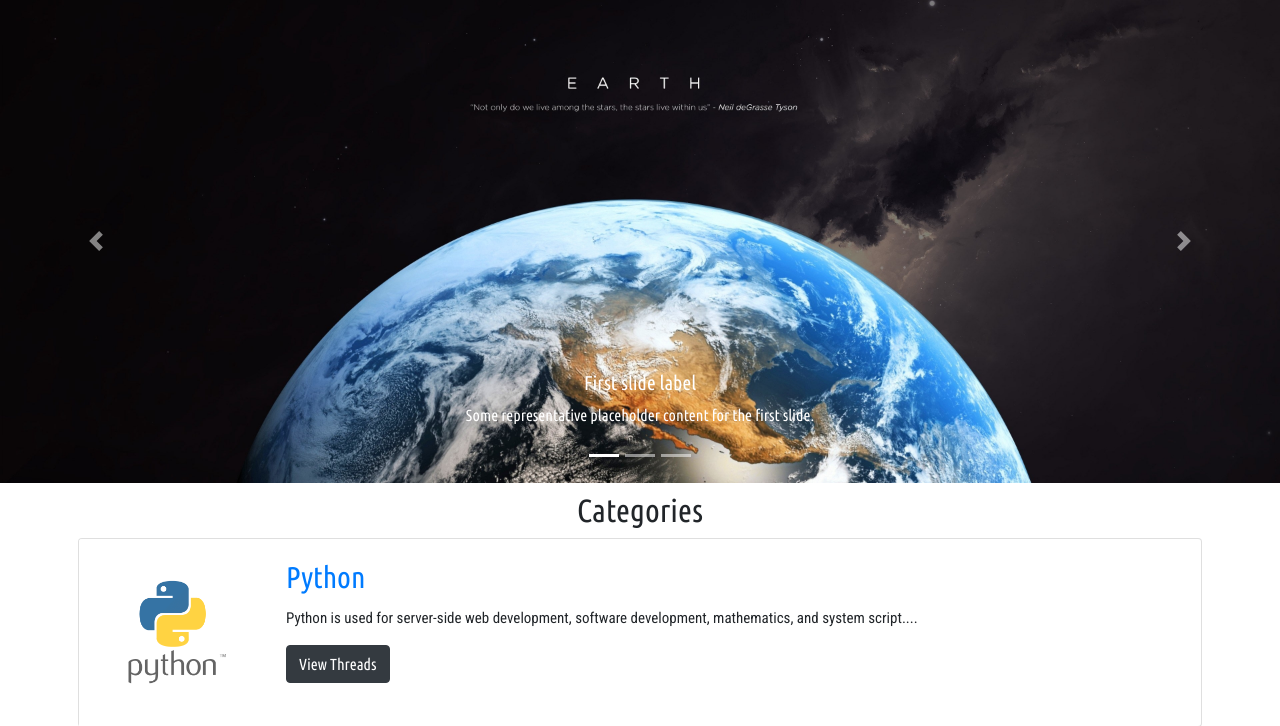
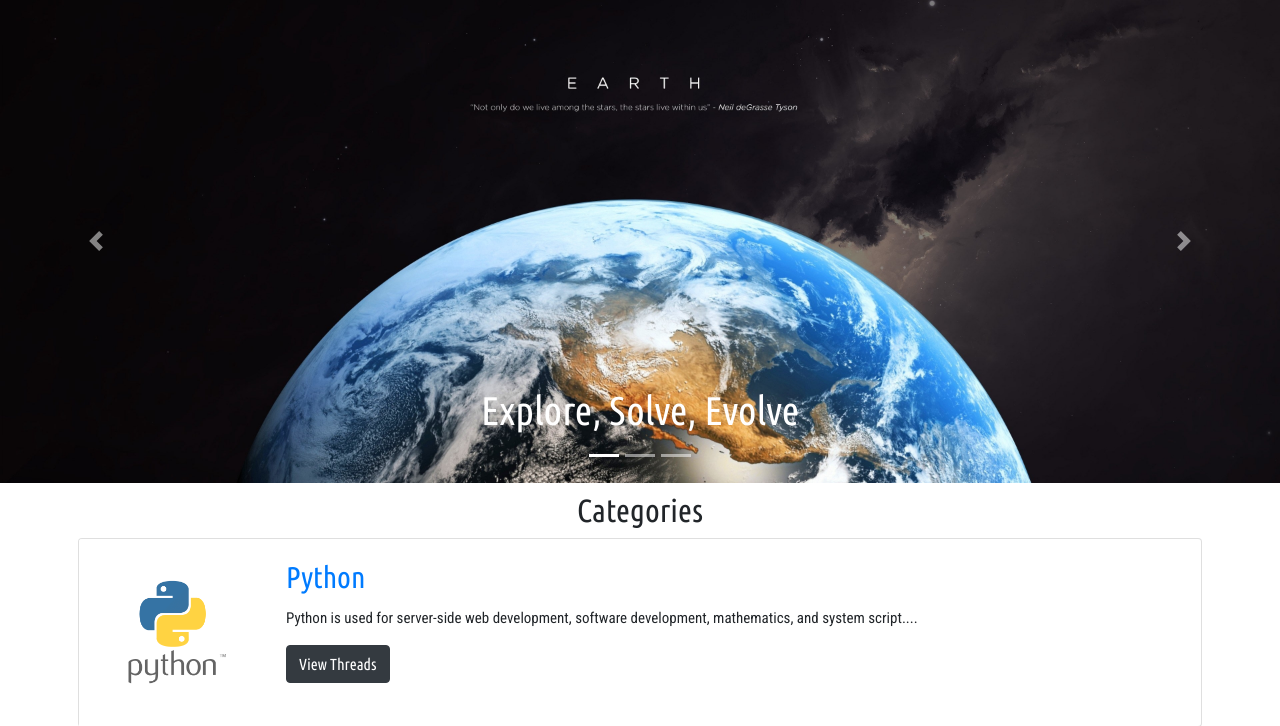
Before and after one commit to andrul01/Atex, a PHP site: page / in a window 1280 px wide. Shown: the part 72-798 px from the top of the page. Run offline with PHP 8.4, Linux system fonts and the light colour scheme; data comes from the database, SQL or seed files in the repository.

Commit message:
carousel taglines updated

```diff
--- a/index.php
+++ b/index.php
@@ -34,22 +34,20 @@
             <div class="carousel-item active">
                 <img src="./Img/cover1.jpg" class="d-block w-100" alt="...">
                 <div class="carousel-caption d-none d-md-block">
-                    <h5>First slide label</h5>
-                    <p>Some representative placeholder content for the first slide.</p>
+                    <h1>Explore, Solve, Evolve</h1>
                 </div>
             </div>
             <div class="carousel-item ">
                 <img src="./Img/cover2.jpg" class="d-block w-100" alt="...">
                 <div class="carousel-caption d-none d-md-block">
-                    <h5>Second slide label</h5>
-                    <p>Some representative placeholder content for the second slide.</p>
+                    <h1>The Pulse of Innovation</h1>
                 </div>
             </div>
             <div class="carousel-item">
                 <img src="./Img/cover3.jpg" class="d-block w-100" alt="...">
                 <div class="carousel-caption d-none d-md-block">
-                    <h5>Third slide label</h5>
-                    <p>Some representative placeholder content for the third slide.</p>
+                    <h1>Solving Problems, Sparking Ideas</h1>
+
                 </div>
             </div>
         </div>
```
